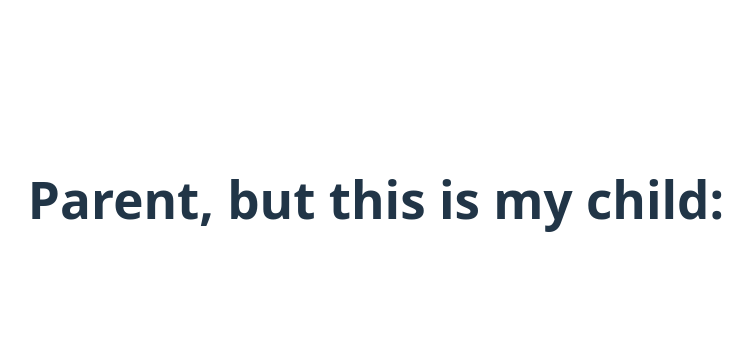
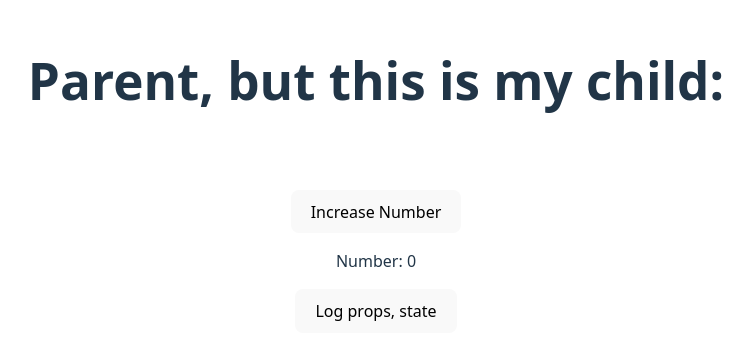
Before and after one commit to pb-06/ftp-13a, a React (Vite) app in the folder react-app/: page / in a window 1280 px wide. Shown: the part 201-560 px from the top of the page, without its empty margins (264-1017 px from the left). Built offline with nearby package versions, Linux system fonts and the light colour scheme.

Commit message:
Implement handleLogClick()

```diff
--- a/react-app/src/FunctionComponent.jsx
+++ b/react-app/src/FunctionComponent.jsx
@@ -1,7 +1,18 @@
 export default function FunctionComponent(props) {
-    <div className="card">
-        <p><button>Increase Number</button></p>
-        <p>Number: {0}</p>
-        <p><button>Log props, state</button></p>
-    </div>
+    const handleLogClick = () => {
+        try {
+            console.log('handleLogClick props', props);
+            console.log('handleLogClick state', state);
+        } catch (e) {
+            console.warn(e);
+        }
+    }
+
+    return (
+        <div className="card">
+            <p><button>Increase Number</button></p>
+            <p>Number: {0}</p>
+            <p><button onClick={handleLogClick}>Log props, state</button></p>
+        </div>
+    )
 }
```
